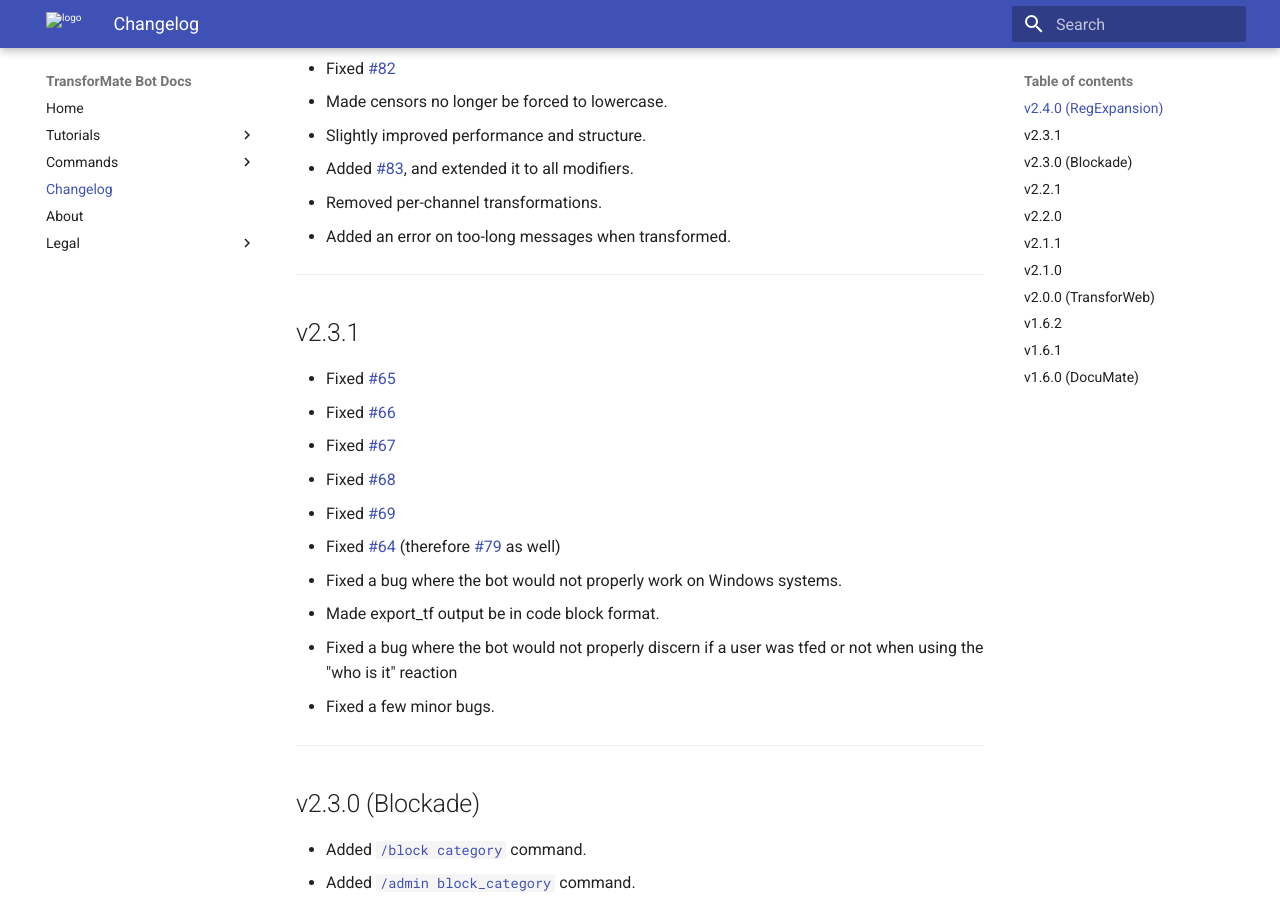
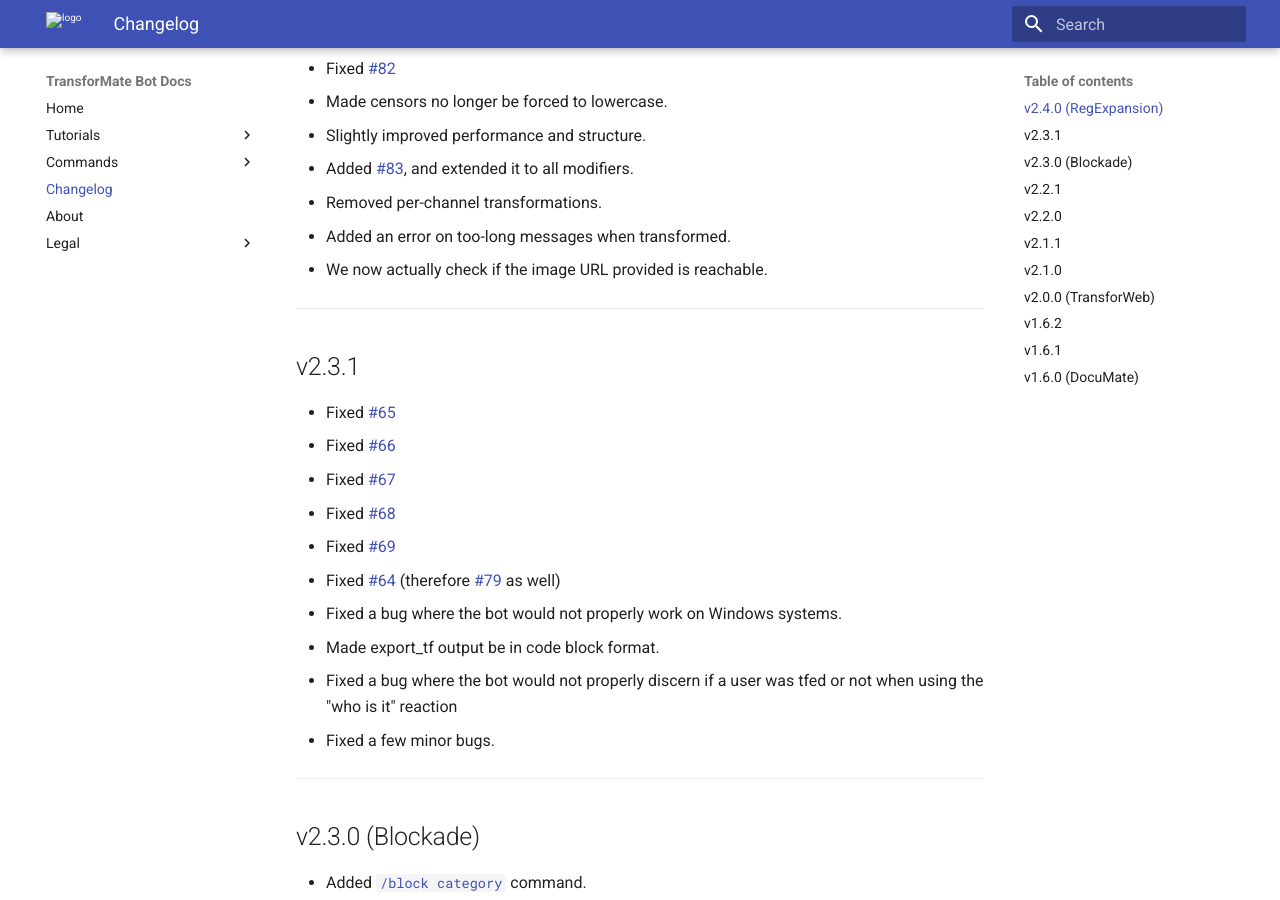
Before and after one commit to dorythecat/TransforMate, an MkDocs documentation site: the page built from docs/changelog.md, in a window 1280 px wide and 900 px high, scrolled down 335 px. Built offline with MkDocs 1.6.1 and Material for MkDocs 9.7.7, drawn with Linux system fonts in a browser that asks for light colours.

Commit message:
Updated changelog

```diff
--- a/docs/changelog.md
+++ b/docs/changelog.md
@@ -12,6 +12,7 @@
   and extended it to all modifiers.
 - Removed per-channel transformations.
 - Added an error on too-long messages when transformed.
+- We now actually check if the image URL provided is reachable.
 
 ---
 
```
